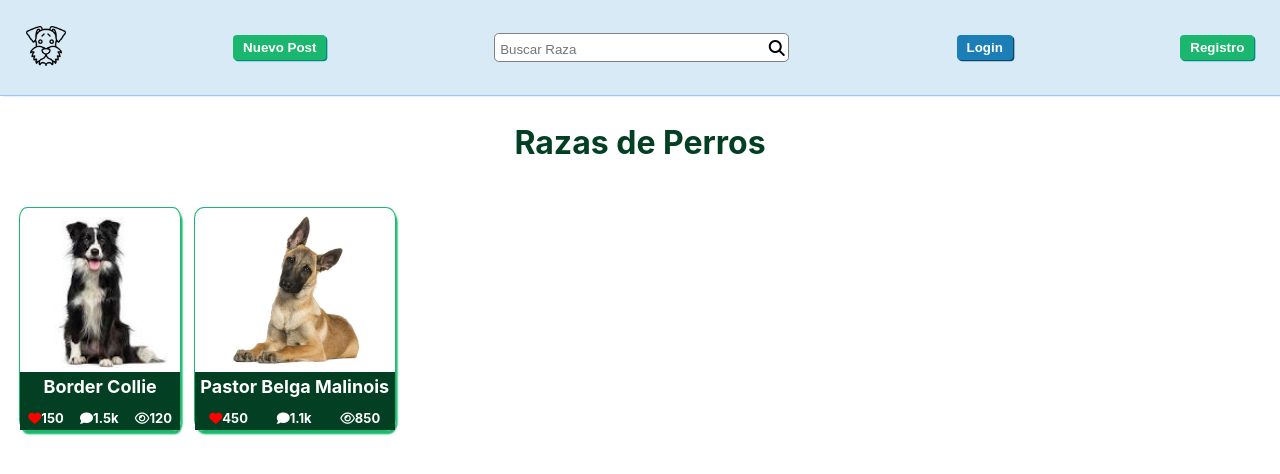
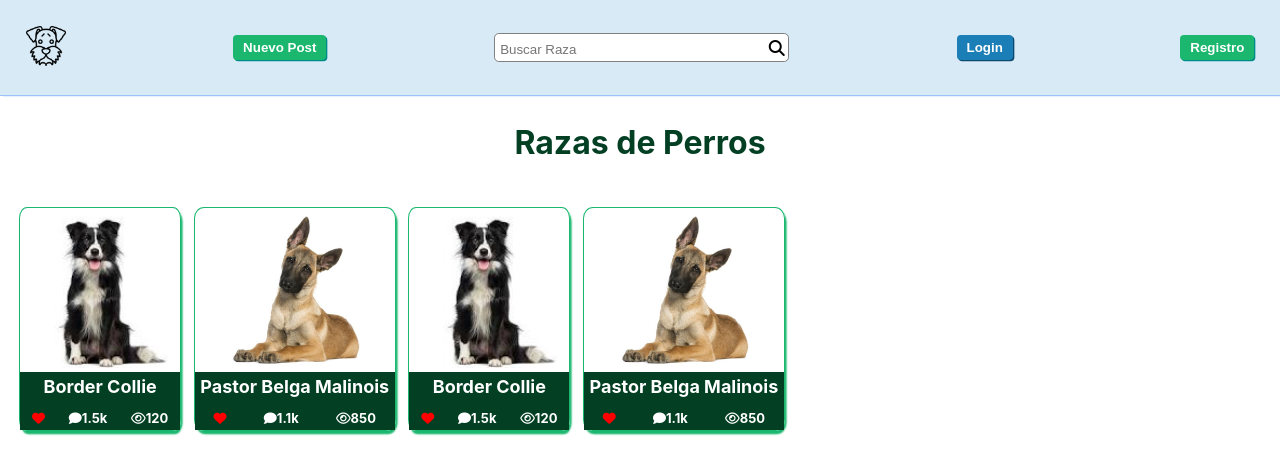
Before and after one commit to FredyAlexHoyosAriza/RetomandoReact, a React (Create React App) app: page / in a window 1280 px wide. Shown: the top 474 px of the page. Built offline with nearby package versions, Linux system fonts and the light colour scheme.

Commit message:
Se crea componente DogBreedCard

```diff
--- a/package.json
+++ b/package.json
@@ -1,7 +1,7 @@
 {
   "name": "razas-de-perros",
   "version": "0.1.0",
-  "private": true,
+  "private": false,
   "dependencies": {
     "@testing-library/jest-dom": "^5.17.0",
     "@testing-library/react": "^13.4.0",
--- a/src/App.js
+++ /dev/null
@@ -1,65 +0,0 @@
-import logo from './logo.svg';
-import './styles/App.css';
-import borderCollie from "./media/Border_Collie.jpg"
-import pastorBelgaMalinois from "./media/pastor-belga-malinois_530_0_600.jpg"
-import logoPerro from "./media/perro.png"
-
-function App() {
-  return (
-    <div className="App">
-      <header>
-          <ul className="navbar">
-              <li className="navelem">
-                  <img src={logoPerro} alt="Logo de un perro" className="logo" />
-              </li>
-              <li><button className="button mainButton navelem">Nuevo Post</button></li>
-              <li>
-                  <div className="buscar navelem">
-                      <input placeholder="Buscar Raza"/>
-                      <i className="fas fa-search"></i>
-                  </div>
-              </li>
-              <li><button className="button secondaryButton navelem">Login</button></li>
-              <li><button className="button mainButton navelem">Registro</button></li>
-          </ul>
-      </header>
-      <main>
-          <section>
-              <h1 className="titulo">Razas de Perros</h1>
-              <ul className="breedCardContainer">
-                  <li>
-                      <div className="imgContainer">
-                          <img className="imgSize" src={borderCollie} alt="Imagen Border Collie" name="collie"/>
-                          <div>
-                              <label>Border Collie</label>
-                              <ul className="interaction">
-                                  <li><i className="fa fa-heart"></i><span>150</span></li>
-                                  <li><i className="fa fa-comment"></i><span>1.5k</span></li>
-                                  <li><i className="fa fa-eye"></i><span>120</span></li>
-                              </ul>
-                          </div>
-                      </div>
-
-                  </li>
-                  <li>
-                      <div className="imgContainer">
-                          <img className="imgSize" src={pastorBelgaMalinois} alt="Imagen Pastor Belga Malinois" name="belga" />
-                          <div>
-                              <label>Pastor Belga Malinois</label>
-                              <ul className="interaction">
-                                  <li><i className="fa fa-heart"></i><span>450</span></li>
-                                  <li><i className="fa fa-comment"></i><span>1.1k</span></li>
-                                  <li><i className="fa fa-eye"></i><span>850</span></li>
-                              </ul>
-                          </div>
-                      </div>
-                  </li>
-              </ul>
-          </section>
-      </main>
-      <footer></footer>
-    </div>
-  );
-}
-
-export default App;
--- /dev/null
+++ b/src/App.jsx
@@ -0,0 +1,58 @@
+import './styles/App.css';
+import borderCollie from "./media/Border_Collie.jpg"
+import pastorBelgaMalinois from "./media/pastor-belga-malinois_530_0_600.jpg"
+import logoPerro from "./media/perro.png"
+
+function App() {
+    return (
+        <div className="App">
+            <header>
+                <ul className="navbar">
+                    <li className="navelem">
+                        <img src={logoPerro} alt="Logo de un perro" className="logo" />
+                    </li>
+                    <li><button className="button mainButton navelem">Nuevo Post</button></li>
+                    <li>
+                        <div className="buscar navelem">
+                            <input placeholder="Buscar Raza" />
+                            <i className="fas fa-search"></i>
+                        </div>
+                    </li>
+                    <li><button className="button secondaryButton navelem">Login</button></li>
+                    <li><button className="button mainButton navelem">Registro</button></li>
+                </ul>
+            </header>
+            <main>
+                <section>
+                    <h1 className="titulo">Razas de Perros</h1>
+                    <ul className="breedCardContainer">
+                    <DogBreedCard Breed="Border Collie" DogImg={borderCollie} DogImgAltMsg="Imagen Border Collie" likes={150} comments="1.5k" views={120} />
+                        <DogBreedCard Breed="Pastor Belga Malinois" DogImg={pastorBelgaMalinois} DogImgAltMsg="Imagen Pastor Belga Malinois" likes={450} comments="1.1k" views={850} />
+                        <DogBreedCard Breed="Border Collie" DogImg={borderCollie} DogImgAltMsg="Imagen Border Collie" likes={150} comments="1.5k" views={120} />
+                        <DogBreedCard Breed="Pastor Belga Malinois" DogImg={pastorBelgaMalinois} DogImgAltMsg="Imagen Pastor Belga Malinois" likes={450} comments="1.1k" views={850} />
+
+                    </ul>
+                </section>
+            </main>
+            <footer></footer>
+        </div>
+    );
+}
+
+function DogBreedCard({Breed, DogImg, DogImgAltMsg, likes1, comments, views}) {
+    return (
+        <li className="breedContainer">
+            <img className="imgSize" src={DogImg} alt={DogImgAltMsg} name={Breed} />
+            <div>
+                <label>{Breed}</label>
+                <ul className="interaction">
+                    <li><i className="fa fa-heart"></i><span>{likes1}</span></li>
+                    <li><i className="fa fa-comment"></i><span>{comments}</span></li>
+                    <li><i className="fa fa-eye"></i><span>{views}</span></li>
+                </ul>
+            </div>
+        </li>
+    );
+}
+
+export default App;
--- a/src/styles/App.css
+++ b/src/styles/App.css
@@ -81,7 +81,7 @@ body {
   width: 10em;
 }
 
-.imgContainer {
+.breedContainer {
   display: flex;
   flex-direction: column;
   align-items: center;
@@ -91,18 +91,18 @@ body {
   border-radius: 5%;
 }
 
-.imgContainer:hover {
+.breedContainer:hover {
   cursor: pointer;
   transform: scale(1.1);
   border-radius: 0%;
 }
 
-.imgContainer > img {
+.breedContainer > img {
   border-radius: 2em;
   margin-bottom: 0.2em;
 }
 
-.imgContainer > div {
+.breedContainer > div {
   text-align: center;
   background-color: #023f23;
   color: white;
@@ -111,7 +111,7 @@ body {
   padding-top: 0.3em;
 }
 
-.imgContainer > div > label {
+.breedContainer > div > label {
   font-size: large;
   margin-left: 0.3em;
   margin-right: 0.3em;
```
Also changed, not shown: 2 other files (tests, documents, lock files or other folders).
